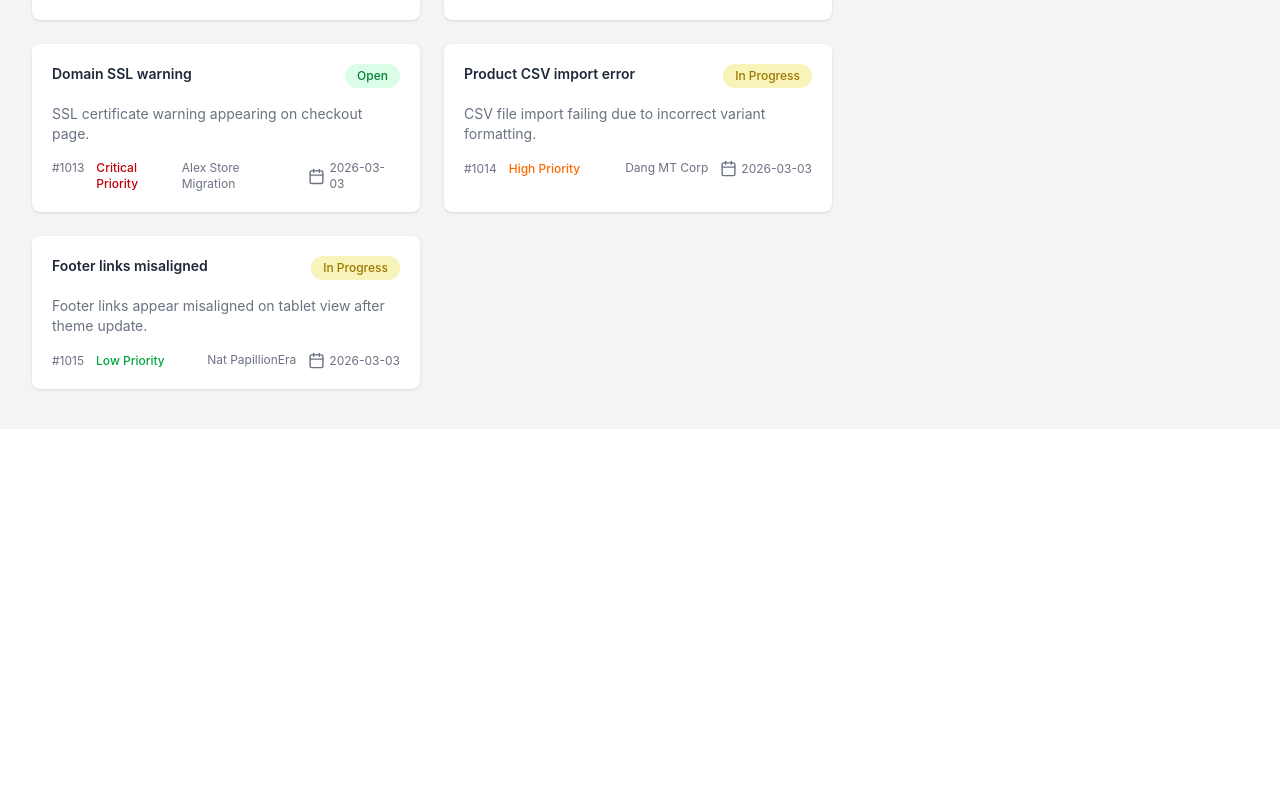
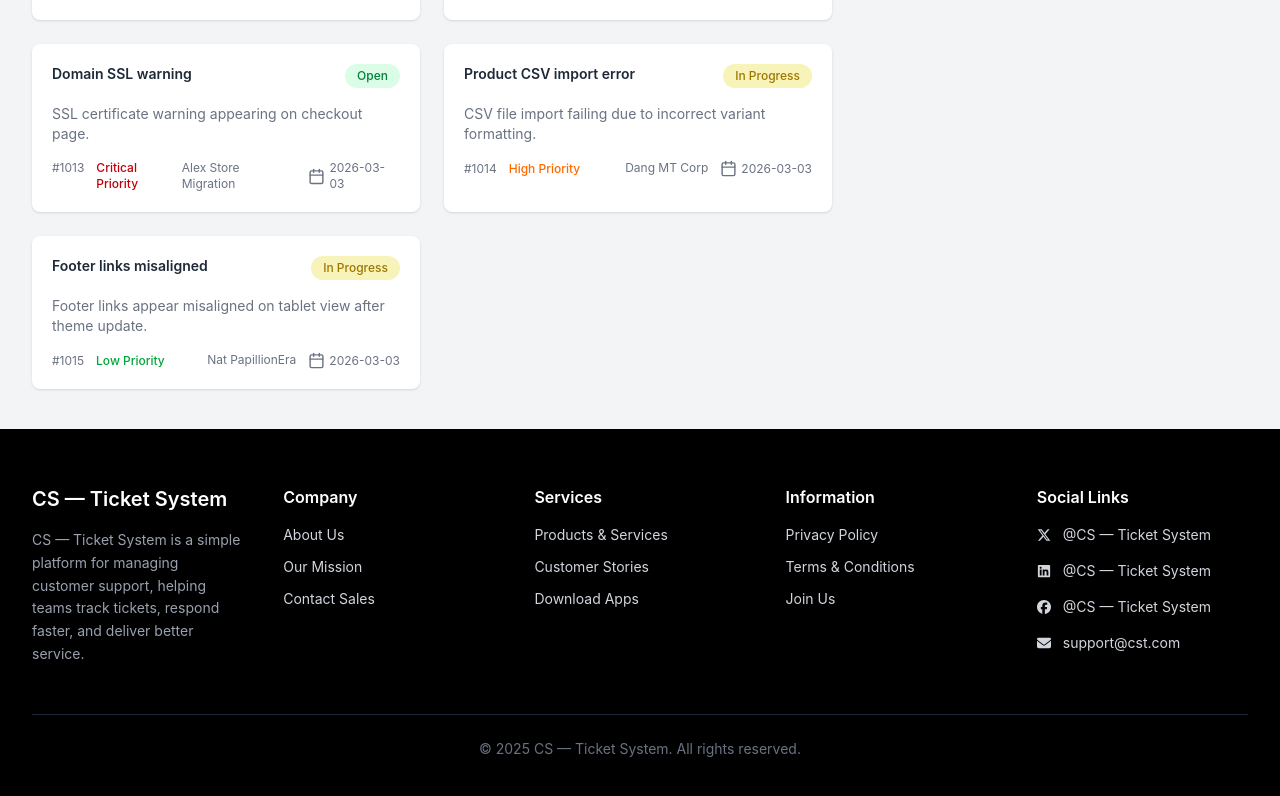
Before and after one commit to fx-tohid/nt-support, a React (Vite) app: page / in a window 1280 px wide. Shown: the part 1512-2308 px from the top of the page. Before the commit the page ends 1941 px from the top, so only its background shows below. Built offline with nearby package versions, Linux system fonts and the light colour scheme.

Commit message:
Added footer and made responsive

```diff
--- a/src/App.jsx
+++ b/src/App.jsx
@@ -1,22 +1,27 @@
-import { Suspense } from 'react'
+import { Suspense, useState } from 'react'
 import './App.css'
 import CustomerTickets from './Components/CustomerTickets/CustomerTickets'
 import Header from './Components/Header/Header'
 import Stats from './Components/Stats/Stats'
 import { ToastContainer } from 'react-toastify';
+import Footer from './Components/Footer/Footer'
 
 
 function App() {
   const fetchDatas = fetch('datas.json').then(res => res.json())
+
+  const [progress, setProgress] = useState(0);
+  const [solved, setSolved] = useState(0);
   return (
     <>
       {/* <h1 className='text-7xl'>Hello World</h1> */}
       <Header></Header>
-      <Stats></Stats>
+      <Stats solved={solved} progress={progress}></Stats>
       <Suspense fallback={<h1>Tickets Loading...</h1>}>
-        <CustomerTickets fetchDatas={fetchDatas}></CustomerTickets>
+        <CustomerTickets setSolved={setSolved} setProgress={setProgress} fetchDatas={fetchDatas}></CustomerTickets>
       </Suspense>
       <ToastContainer></ToastContainer>
+      <Footer></Footer>
     </>
   )
 }
--- a/src/Components/CustomerTickets/CustomerTickets.jsx
+++ b/src/Components/CustomerTickets/CustomerTickets.jsx
@@ -3,25 +3,34 @@ import CustomerTicket from '../CustomerTicket/CustomerTicket';
 import TicketStatus from './TicketStatus';
 import { toast } from 'react-toastify';
 import ResolvedTickets from './resolvedTickets';
+import { GiClothJar } from 'react-icons/gi';
 
 
-const CustomerTickets = ({ fetchDatas }) => {
+const CustomerTickets = ({ fetchDatas, setProgress, setSolved }) => {
 
     const tickets = use(fetchDatas)
-
     const [status, setStatus] = useState([])
     const [resolved, setResolved] = useState([]);
+    // const [progress, setProgress] = useState(0)
     const handleStats = (ticket, id) => {
         // console.log('Yo man I am here from', id);
         setStatus(stat => [...stat, ticket])
         toast('Ticket Added');
+        setProgress(prev => prev + 1)
+        // const remainTicketsList = tickets.filter(stat => stat.id !== id)
     }
+
+    // console.log(progress)
+
 
     const handleMarkAsResolved = (id, stats) => {
         // console.log(id)
         const remainTickets = status.filter(stat => stat.id !== id);
         setStatus(remainTickets);
         setResolved(prev => [...prev, stats]);
+        toast('Ticket Resolved')
+        setProgress(prev => prev - 1)
+        setSolved(prev => prev + 1)
         // setResolved(remainTickets)
     }
 
@@ -124,7 +133,7 @@ const CustomerTickets = ({ fetchDatas }) => {
                             resolved.something
                         </p> */}
                         {
-                            resolved.map(res => <ResolvedTickets resolved={res}></ResolvedTickets>)
+                            resolved.map(res => <ResolvedTickets key={res.id} resolved={res}></ResolvedTickets>)
                         }
                     </div>
                 </div>
--- a/src/Components/CustomerTickets/ResolvedTickets.jsx
+++ b/src/Components/CustomerTickets/ResolvedTickets.jsx
@@ -2,9 +2,9 @@ import React from 'react';
 
 const ResolvedTickets = ({ resolved }) => {
     const {title} = resolved;
-    console.log(resolved);
+    // console.log(resolved);
     return (
-        <div className='bg-[#E0E7FF] w-90 rounded-sm p-4 my-3'>
+        <div className='bg-[#E0E7FF]  rounded-sm p-4 my-3'>
             <h2 className='text-[#001931] text-lg font-medium'>{title}</h2>
         </div>
     );
--- /dev/null
+++ b/src/Components/Footer/Footer.jsx
@@ -0,0 +1,79 @@
+import { FaXTwitter, FaLinkedin, FaFacebook, FaEnvelope } from "react-icons/fa6"
+
+const Footer = () => {
+    return (
+        <footer className="bg-black text-gray-300 px-8 py-14">
+            <div className="max-w-7xl mx-auto grid grid-cols-1 md:grid-cols-5 gap-10">
+
+                <div className="space-y-4">
+                    <h2 className="text-white text-xl font-semibold">
+                        CS — Ticket System
+                    </h2>
+                    <p className="text-sm text-gray-400 leading-relaxed">
+                        CS — Ticket System is a simple platform for managing customer support, helping teams track tickets, respond faster, and deliver better service.
+                    </p>
+                </div>
+
+                <div>
+                    <h3 className="text-white font-semibold mb-4">Company</h3>
+                    <ul className="space-y-3 text-sm">
+                        <li> <a href="">About Us</a></li>
+                        <li> <a href="">Our Mission</a></li>
+                        <li> <a href="">Contact Sales</a></li>
+                    </ul>
+                </div>
+
+                <div>
+                    <h3 className="text-white font-semibold mb-4">Services</h3>
+                    <ul className="space-y-3 text-sm">
+                        <li> <a href="">Products & Services</a></li>
+                        <li> <a href="">Customer Stories</a></li>
+                        <li> <a href="">Download Apps</a></li>
+                    </ul>
+                </div>
+
+                <div>
+                    <h3 className="text-white font-semibold mb-4">Information</h3>
+                    <ul className="space-y-3 text-sm">
+                        <li> <a href="">Privacy Policy</a></li>
+                        <li> <a href="">Terms & Conditions</a></li>
+                        <li> <a href="">Join Us</a></li>
+                    </ul>
+                </div>
+
+                <div>
+                    <h3 className="text-white font-semibold mb-4">Social Links</h3>
+                    <ul className="space-y-4 text-sm">
+
+                        <li className="flex items-center gap-3">
+                            <FaXTwitter />
+                            <span>@CS — Ticket System</span>
+                        </li>
+
+                        <li className="flex items-center gap-3">
+                            <FaLinkedin />
+                            <span>@CS — Ticket System</span>
+                        </li>
+
+                        <li className="flex items-center gap-3">
+                            <FaFacebook />
+                            <span>@CS — Ticket System</span>
+                        </li>
+
+                        <li className="flex items-center gap-3">
+                            <FaEnvelope />
+                            <span>support@cst.com</span>
+                        </li>
+
+                    </ul>
+                </div>
+
+            </div>
+
+            <div className="max-w-7xl mx-auto mt-12 border-t border-gray-800 pt-6 text-center text-sm text-gray-500">
+                © 2025 CS — Ticket System. All rights reserved.
+            </div>
+        </footer>
+    )
+}
+export default Footer;
--- a/src/Components/Header/Header.jsx
+++ b/src/Components/Header/Header.jsx
@@ -1,40 +1,54 @@
-import React from 'react';
+import { useState } from "react";
+import { FiMenu, FiX } from "react-icons/fi";
 
 const Header = () => {
+  const [open, setOpen] = useState(false);
+
   return (
-        <header className="w-full bg-white px-10 py-4">
+    <header className="w-full bg-white px-6 py-4">
       <div className="max-w-7xl mx-auto flex items-center justify-between">
+
         <h1 className="text-xl font-semibold text-gray-800">
           <a href="/">CS — Ticket System</a>
         </h1>
 
-                <nav className="flex items-center gap-8">
-                    <a href="#" className="text-gray-700 hover:text-gray-900">
-                        Home
-                    </a>
-                    <a href="#" className="text-gray-700 hover:text-gray-900">
-                        FAQ
-                    </a>
-                    <a href="#" className="text-gray-700 hover:text-gray-900">
-                        Changelog
-                    </a>
-                    <a href="#" className="text-gray-700 hover:text-gray-900">
-                        Blog
-                    </a>
-                    <a href="#" className="text-gray-700 hover:text-gray-900">
-                        Download
-                    </a>
-                    <a href="#" className="text-gray-700 hover:text-gray-900">
-                        Contact
-                    </a>
+        <nav className="hidden md:flex items-center gap-8">
+          <a href="#" className="text-gray-700 hover:text-gray-900">Home</a>
+          <a href="#" className="text-gray-700 hover:text-gray-900">FAQ</a>
+          <a href="#" className="text-gray-700 hover:text-gray-900">Changelog</a>
+          <a href="#" className="text-gray-700 hover:text-gray-900">Blog</a>
+          <a href="#" className="text-gray-700 hover:text-gray-900">Download</a>
+          <a href="#" className="text-gray-700 hover:text-gray-900">Contact</a>
+
           <button className="bg-purple-600 hover:bg-purple-700 text-white px-4 py-2 rounded-md font-medium">
             + New Ticket
           </button>
         </nav>
+
+        <button
+          onClick={() => setOpen(!open)}
+          className="md:hidden text-2xl text-gray-700"
+        >
+          {open ? <FiX /> : <FiMenu />}
+        </button>
       </div>
+
+      {open && (
+        <div className="md:hidden mt-4 flex flex-col gap-4 px-2">
+          <a href="#" className="text-gray-700 hover:text-gray-900">Home</a>
+          <a href="#" className="text-gray-700 hover:text-gray-900">FAQ</a>
+          <a href="#" className="text-gray-700 hover:text-gray-900">Changelog</a>
+          <a href="#" className="text-gray-700 hover:text-gray-900">Blog</a>
+          <a href="#" className="text-gray-700 hover:text-gray-900">Download</a>
+          <a href="#" className="text-gray-700 hover:text-gray-900">Contact</a>
+
+          <button className="bg-purple-600 hover:bg-purple-700 text-white px-4 py-2 rounded-md font-medium w-fit">
+            + New Ticket
+          </button>
+        </div>
+      )}
     </header>
   );
-
 };
 
 export default Header;
--- a/src/Components/Stats/Stats.jsx
+++ b/src/Components/Stats/Stats.jsx
@@ -1,18 +1,19 @@
-import React from 'react';
+const Stats = ({ progress, solved }) => {
 
-const Stats = () => {
+
+
     return (
         <div className="w-full bg-[#F5F5F5] py-16 px-10">
             <div className="max-w-6xl mx-auto grid grid-cols-1 md:grid-cols-2 gap-8">
 
-                <div  className="rounded-lg p-10 text-white bg-linear-to-r from-purple-600 to-purple-400 flex flex-col items-center justify-center">
+                <div className="rounded-lg p-10 text-white bg-linear-to-r from-purple-600 to-purple-400 flex flex-col items-center justify-center">
                     <h2 className="text-lg font-medium mb-4">In-Progress</h2>
-                    <span className="text-5xl font-semibold">0</span>
+                    <span className="text-5xl font-semibold">{progress}</span>
                 </div>
 
                 <div className="rounded-lg p-10 text-white bg-linear-to-r from-green-500 to-teal-500 flex flex-col items-center justify-center">
                     <h2 className="text-lg font-medium mb-4">Resolved</h2>
-                    <span className="text-5xl font-semibold">0</span>
+                    <span className="text-5xl font-semibold">{solved}</span>
                 </div>
 
             </div>
```
Lines whose indentation alone changed are shown as unchanged.
